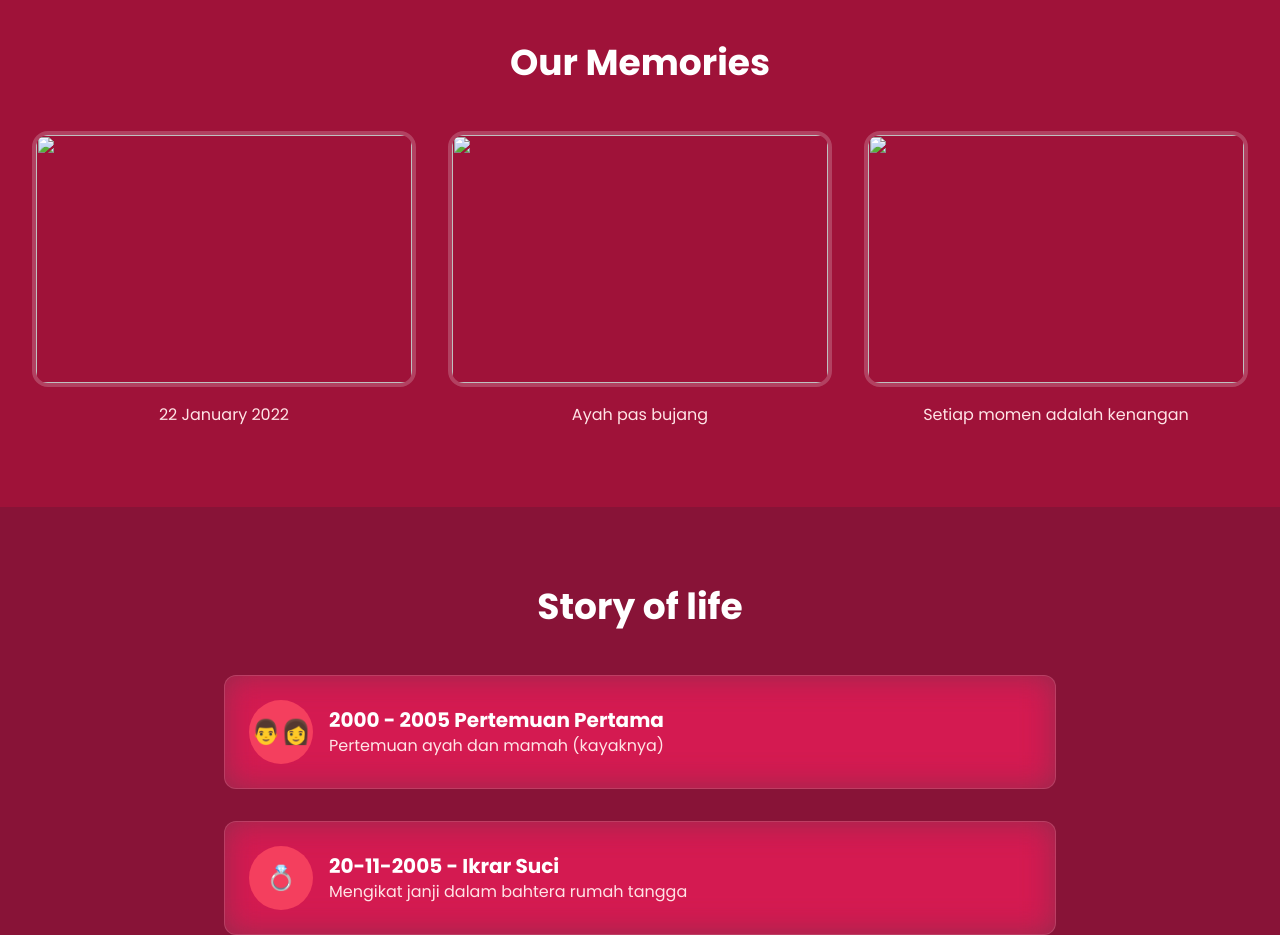
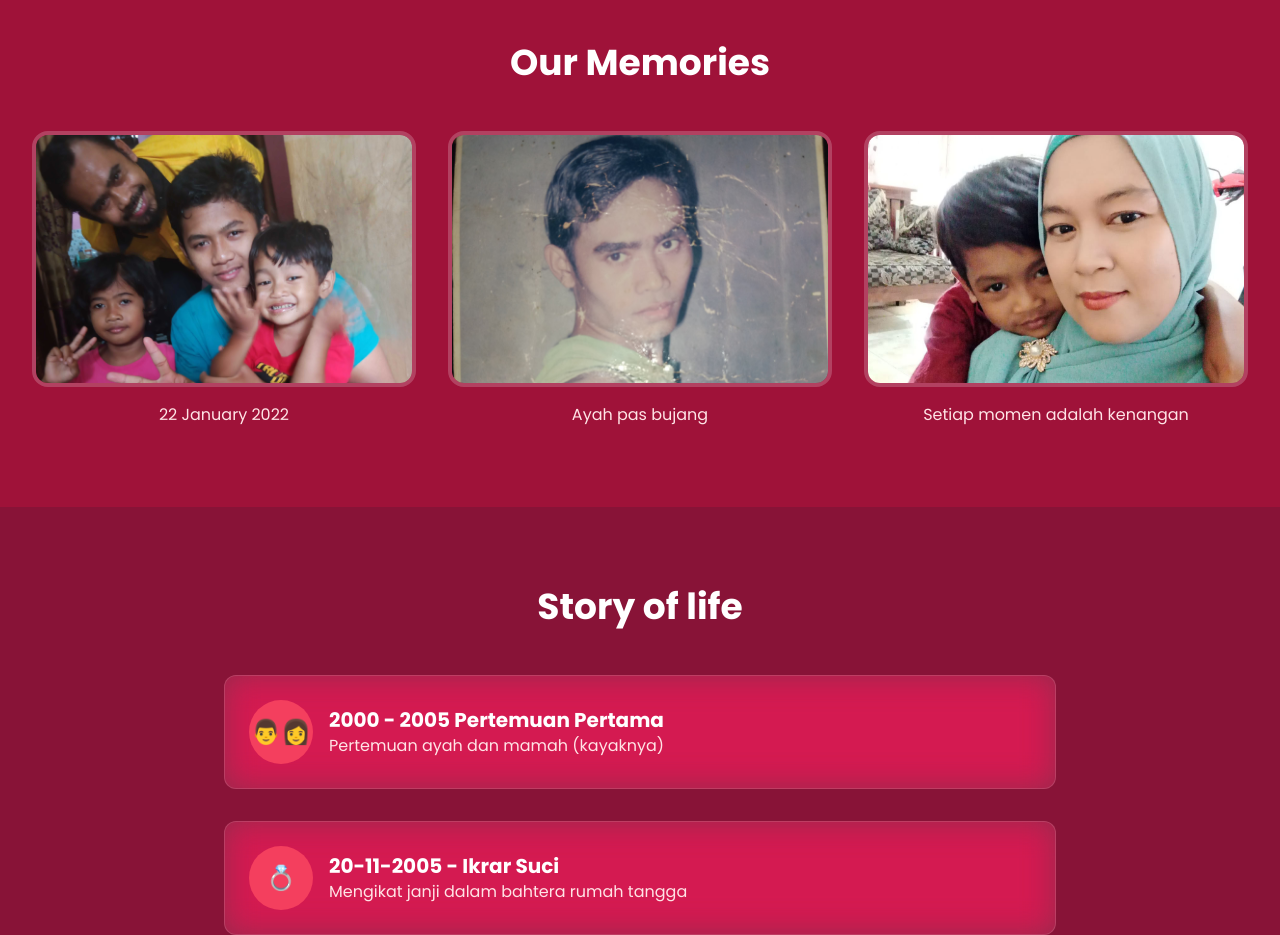
Before and after one commit to Gen180108/Happy-Birthday, a plain HTML site: page index.html in a window 1280 px wide. Shown: the part 1520-2455 px from the top of the page. Drawn offline with nearby package versions, Linux system fonts and the light colour scheme; a script that the page names is missing.

Commit message:
Update index.html

```diff
--- a/index.html
+++ b/index.html
@@ -232,21 +232,21 @@
             <div class="grid grid-cols-1 md:grid-cols-3 gap-8">
                 <div class="memory-card">
                     <div class="w-full h-64 rounded-2xl overflow-hidden border-4 border-white/20">
-                        <img src="foto/WhatsApp Image 2025-04-29 at 09.31.01.jpeg" class="w-full h-full object-cover">
+                        <img src="WhatsApp Image 2025-04-29 at 09.31.01.jpeg" class="w-full h-full object-cover">
                     </div>
                     <p class="text-center mt-4 text-rose-100">22 January 2022</p>
                 </div>
 
                 <div class="memory-card">
                     <div class="w-full h-64 rounded-2xl overflow-hidden border-4 border-white/20">
-                        <img src="foto/t.jpeg" class="w-full h-full object-cover">
+                        <img src="t.jpeg" class="w-full h-full object-cover">
                     </div>
                     <p class="text-center mt-4 text-rose-100">Ayah pas bujang </p>
                 </div>
 
                 <div class="memory-card">
                     <div class="w-full h-64 rounded-2xl overflow-hidden border-4 border-white/20">
-                        <img src="foto/WhatsApp Image 2025-04-29 at 09.30.58.jpeg" class="w-full h-full object-cover">
+                        <img src="WhatsApp Image 2025-04-29 at 09.30.58.jpeg" class="w-full h-full object-cover">
                     </div>
                     <p class="text-center mt-4 text-rose-100">Setiap momen adalah kenangan </p>
                 </div>
```
